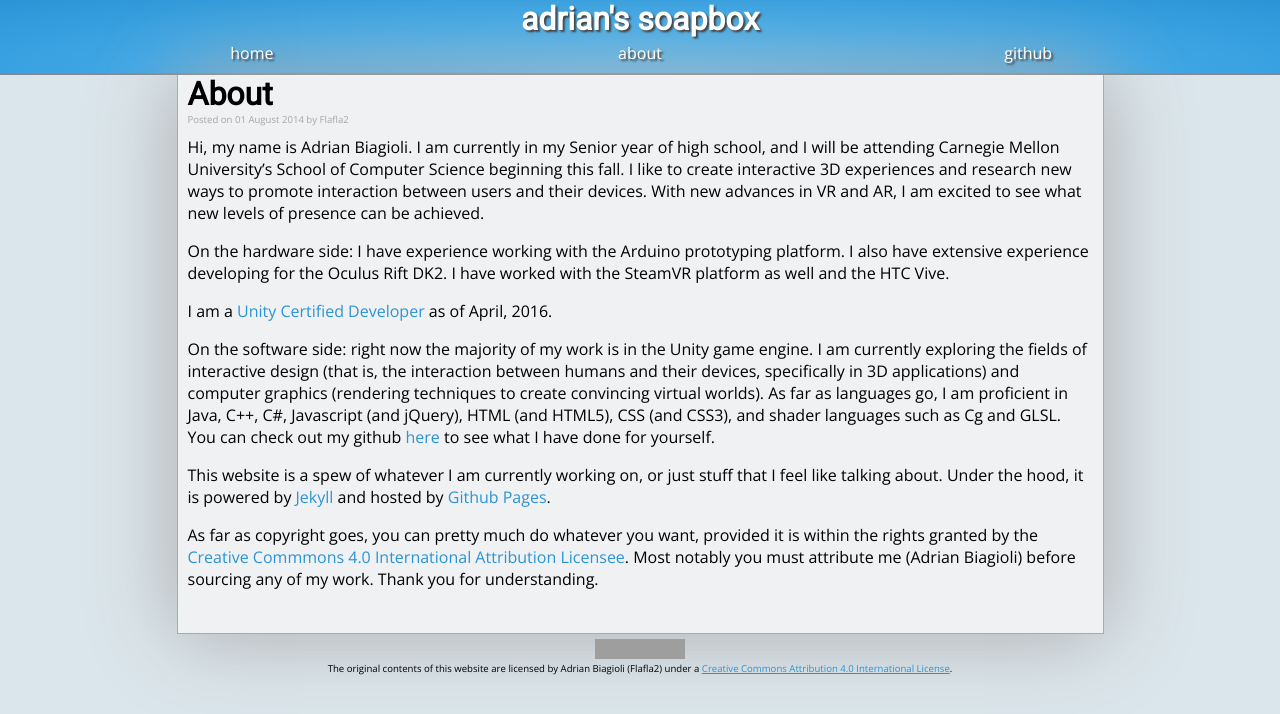
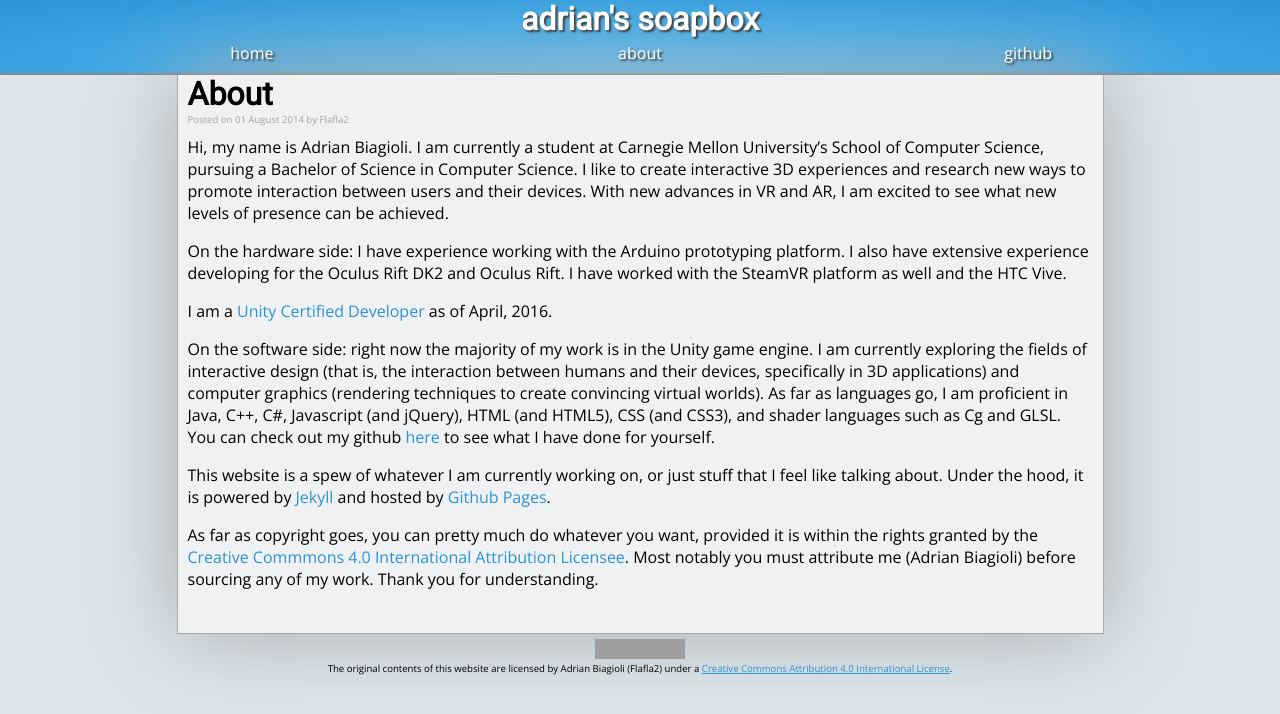
Before and after one commit to Flafla2/flafla2.github.io, a Jekyll site: the page built from _posts/2014-08-01-about.md, in a window 1280 px wide. Shown: the top 714 px of the page. Built offline with Jekyll 4.4.1, drawn with Linux system fonts in a browser that asks for light colours; nearby versions of some CDN libraries; grey boxes are pictures that could not be loaded.

Commit message:
Update about page

```diff
--- a/_posts/2014-08-01-about.md
+++ b/_posts/2014-08-01-about.md
@@ -4,9 +4,9 @@ comments: false
 visible: false
 permalink: /about
 ---
-Hi, my name is Adrian Biagioli.  I am currently in my Senior year of high school, and I will be attending Carnegie Mellon University's School of Computer Science beginning this fall.  I like to create interactive 3D experiences and research new ways to promote interaction between users and their devices.  With new advances in VR and AR, I am excited to see what new levels of presence can be achieved.
+Hi, my name is Adrian Biagioli.  I am currently a student at Carnegie Mellon University's School of Computer Science, pursuing a Bachelor of Science in Computer Science.  I like to create interactive 3D experiences and research new ways to promote interaction between users and their devices.  With new advances in VR and AR, I am excited to see what new levels of presence can be achieved.
 
-On the hardware side: I have experience working with the Arduino prototyping platform.  I also have extensive experience developing for the Oculus Rift DK2.  I have worked with the SteamVR platform as well and the HTC Vive.
+On the hardware side: I have experience working with the Arduino prototyping platform.  I also have extensive experience developing for the Oculus Rift DK2 and Oculus Rift.  I have worked with the SteamVR platform as well and the HTC Vive.
 
 I am a [Unity Certified Developer](https://certification.unity.com/certification-lookup?last_name=Biagioli&certification_id=2016031-5C437) as of April, 2016.
 
```
